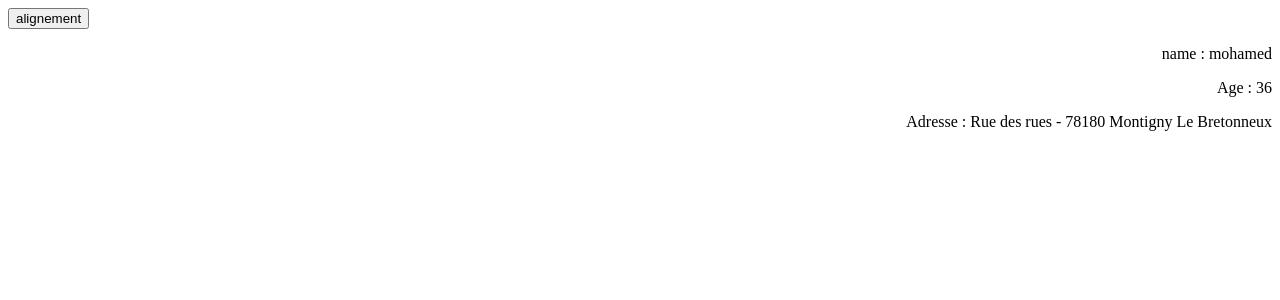
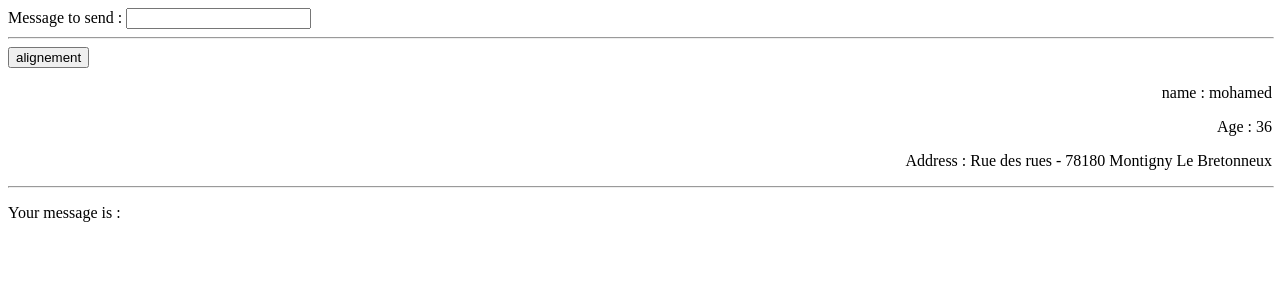
Before and after one commit to mgafsia/angBinding, an Angular app in the folder angBinding-web/: page / in a window 1280 px wide. Shown: the top 300 px of the page. Built offline with nearby package versions, Linux system fonts and the light colour scheme.

Commit message:
Third type of angular binding : "Property Binding on component attribute". Status : OK.

```diff
--- /dev/null
+++ b/angBinding-web/src/app/app.address.component.ts
@@ -0,0 +1,10 @@
+import {Component, Input} from "@angular/core";
+
+@Component({
+  moduleId: module.id,
+  selector: 'mga-add',
+  template: `<p> Your message is : {{this.message}}`
+})
+export class AppMessageComponent {
+  @Input() message: any;
+}
--- a/angBinding-web/src/app/app.component.html
+++ b/angBinding-web/src/app/app.component.html
@@ -1,9 +1,25 @@
+<div>
+  <label for="message">Message to send : </label>
+  <input type="text"
+         id ="message"
+         [(ngModel)]="message"
+         name ="street"
+  >
+</div>
+
+<HR size=2 align=center width="100%">
+
 <div>
   <input (click)="switchAlignement()" type="button" value="alignement">
 </div>
 
 <p></p>
+
 <div [align]="alignement">name : {{name}} <p>
   Age : {{age}} <p>
-  Adresse : {{address.street}} - {{address.city}}
+  Address : {{address.street}} - {{address.city}}
 </div>
+
+<HR size=2 align=center width="100%">
+
+<mga-add [message]="message"></mga-add>
--- a/angBinding-web/src/app/app.module.ts
+++ b/angBinding-web/src/app/app.module.ts
@@ -4,10 +4,12 @@ import { FormsModule } from '@angular/forms';
 import { HttpModule } from '@angular/http';
 
 import { AppComponent } from './app.component';
+import {AppMessageComponent} from "./app.address.component";
 
 @NgModule({
   declarations: [
-    AppComponent
+    AppComponent,
+    AppMessageComponent
   ],
   imports: [
     BrowserModule,
```
